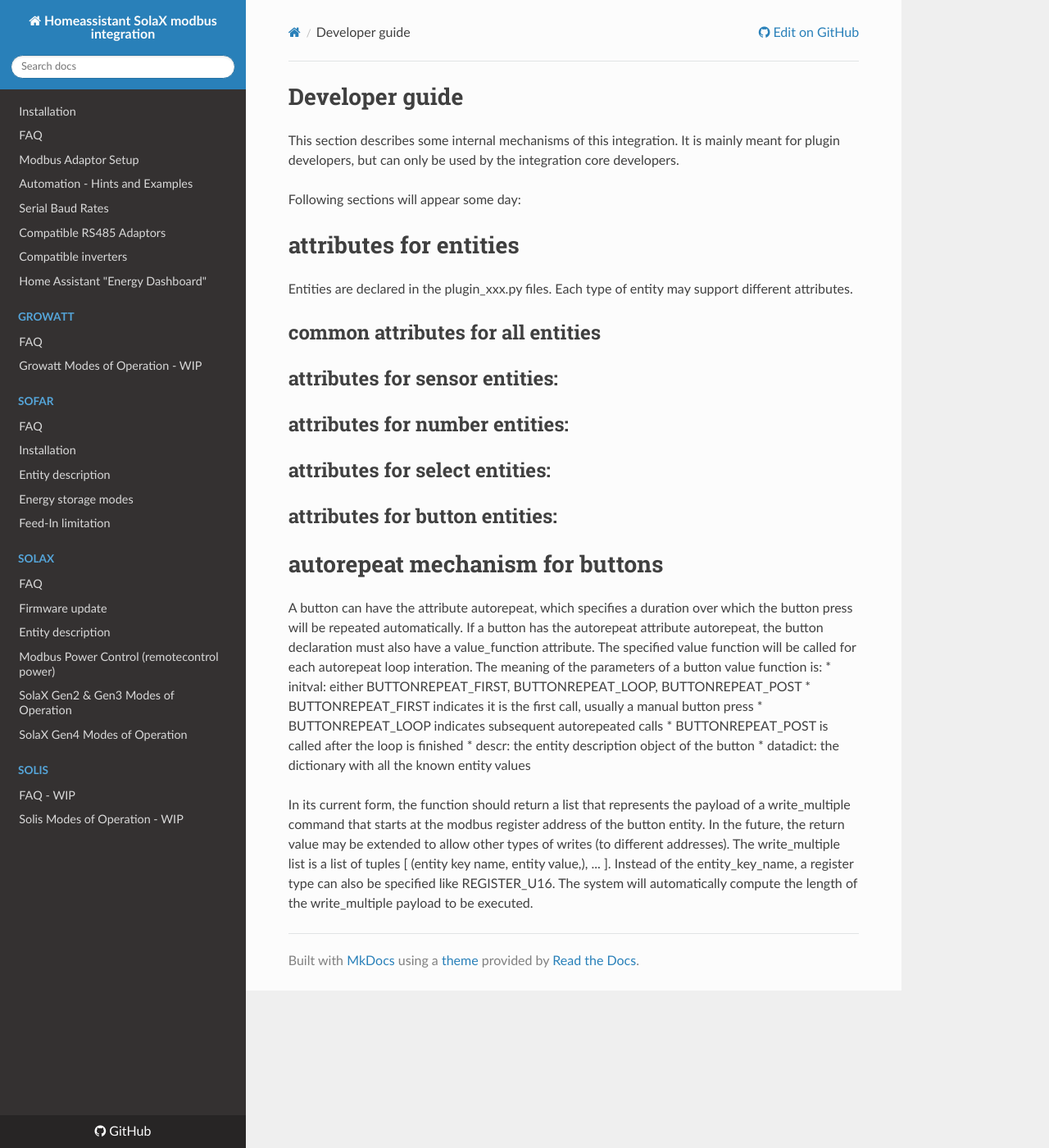
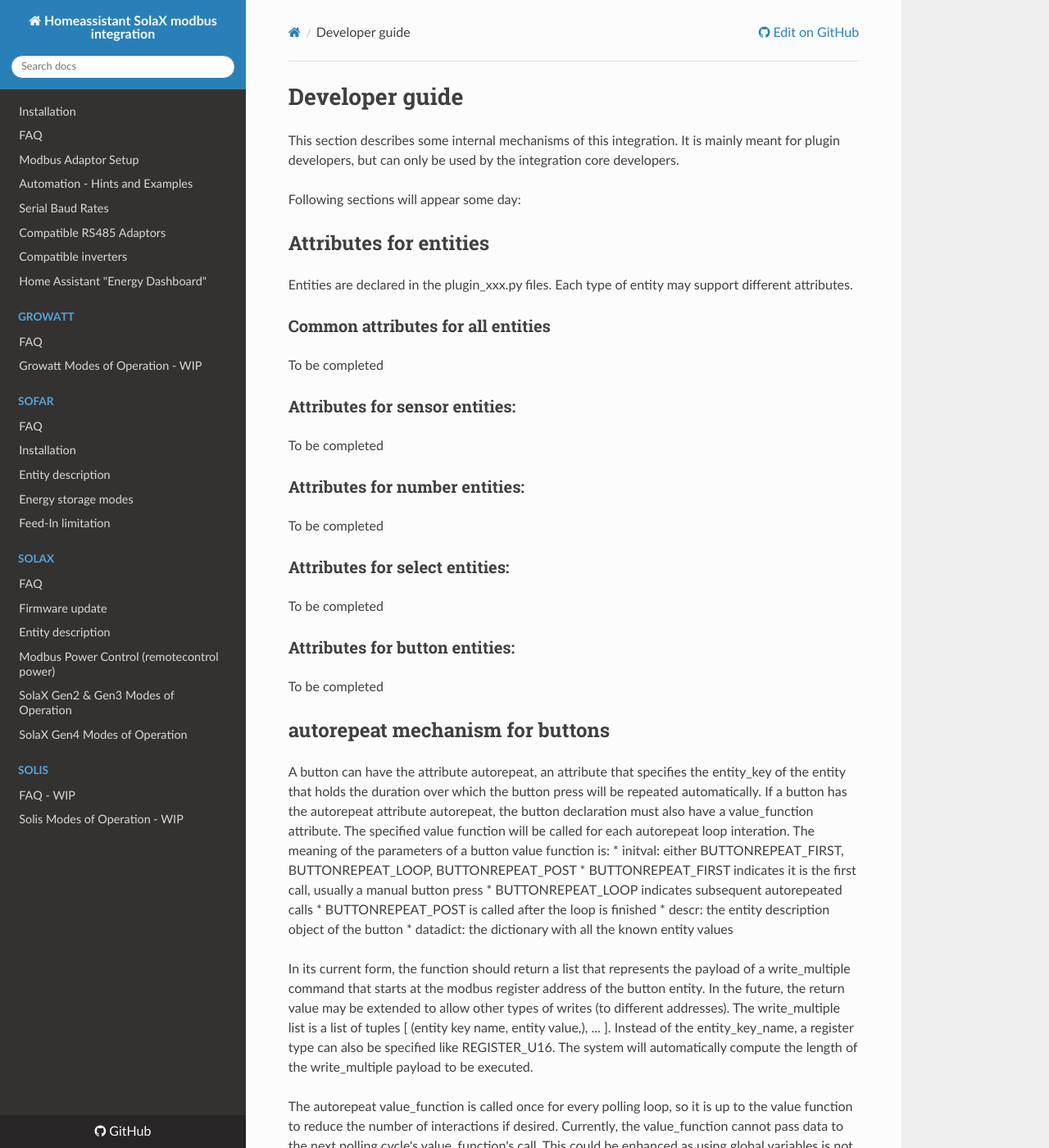
Before and after one commit to wills106/homeassistant-solax-modbus, an MkDocs documentation site: the page built from docs/developer_guide.md, in a window 1280 px wide and 1400 px high. Shown: the whole window at 82% size. Built offline with MkDocs 1.6.1, drawn with Linux system fonts in a browser that asks for light colours; nearby versions of some CDN libraries; some of the changed text lies outside the part shown.

Commit message:
Update developer_guide.md

```diff
--- a/docs/developer_guide.md
+++ b/docs/developer_guide.md
@@ -3,25 +3,35 @@
 This section describes some internal mechanisms of this integration. It is mainly meant for plugin developers, but can only be used by the integration core developers.
 
 Following sections will appear some day:
-# attributes for entities
+## Attributes for entities
 
 Entities are declared in the plugin_xxx.py files.
 Each type of entity may support different attributes.
 
-## common attributes for all entities
+### Common attributes for all entities
 
-## attributes for sensor entities:
+To be completed
 
-## attributes for number entities:
+### Attributes for sensor entities:
 
-## attributes for select entities:
+To be completed
 
-## attributes for button entities:
+### Attributes for number entities:
+
+To be completed
+
+### Attributes for select entities:
+
+To be completed
+
+### Attributes for button entities:
+
+To be completed
 
 
-# autorepeat mechanism for buttons
+## autorepeat mechanism for buttons
 
-A button can have the attribute autorepeat, which specifies a duration over which the button press will be repeated automatically.
+A button can have the attribute autorepeat, an attribute that specifies the entity_key of the entity that holds the duration over which the button press will be repeated automatically.
 If a button has the autorepeat attribute autorepeat, the button declaration must also have a value_function attribute. The specified value function will be called for each autorepeat loop interation.
 The meaning of the parameters of a button value function is:
 * initval: either BUTTONREPEAT_FIRST, BUTTONREPEAT_LOOP, BUTTONREPEAT_POST
@@ -35,3 +45,5 @@ In its current form, the function should return a list that represents the paylo
 In the future, the return value may be extended to allow other types of writes (to different addresses).
 The write_multiple list is a list of tuples [ (entity key name, entity value,), ... ]. Instead of the entity_key_name, a register type can also be specified like REGISTER_U16.
 The system will automatically compute the length of the write_multiple payload to be executed.
+
+The autorepeat value_function is called once for every polling loop, so it is up to the value function to reduce the number of interactions if desired. Currently, the value_function cannot pass data to the next polling cycle's value_function's call. This could be enhanced as using global variables is not considered a best practice.
```
